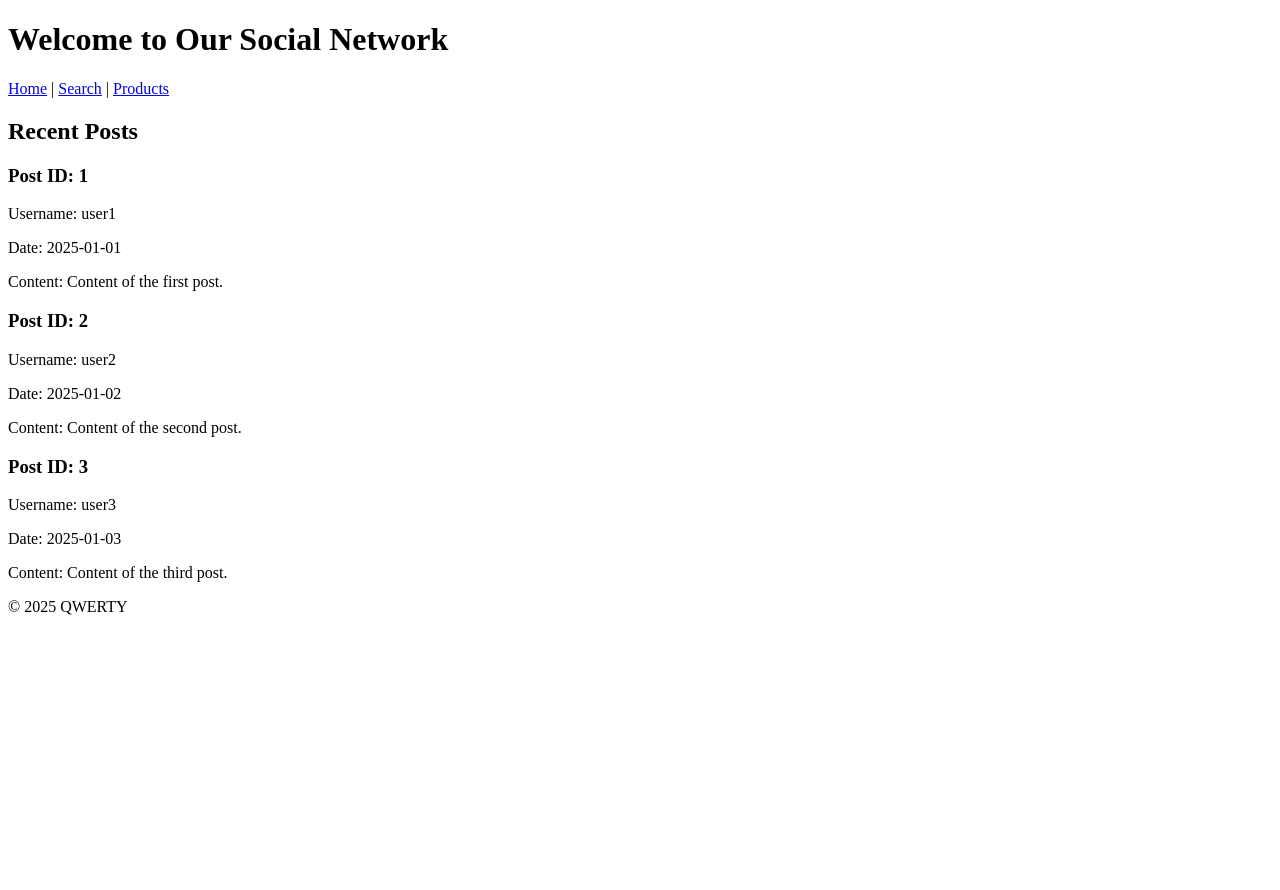
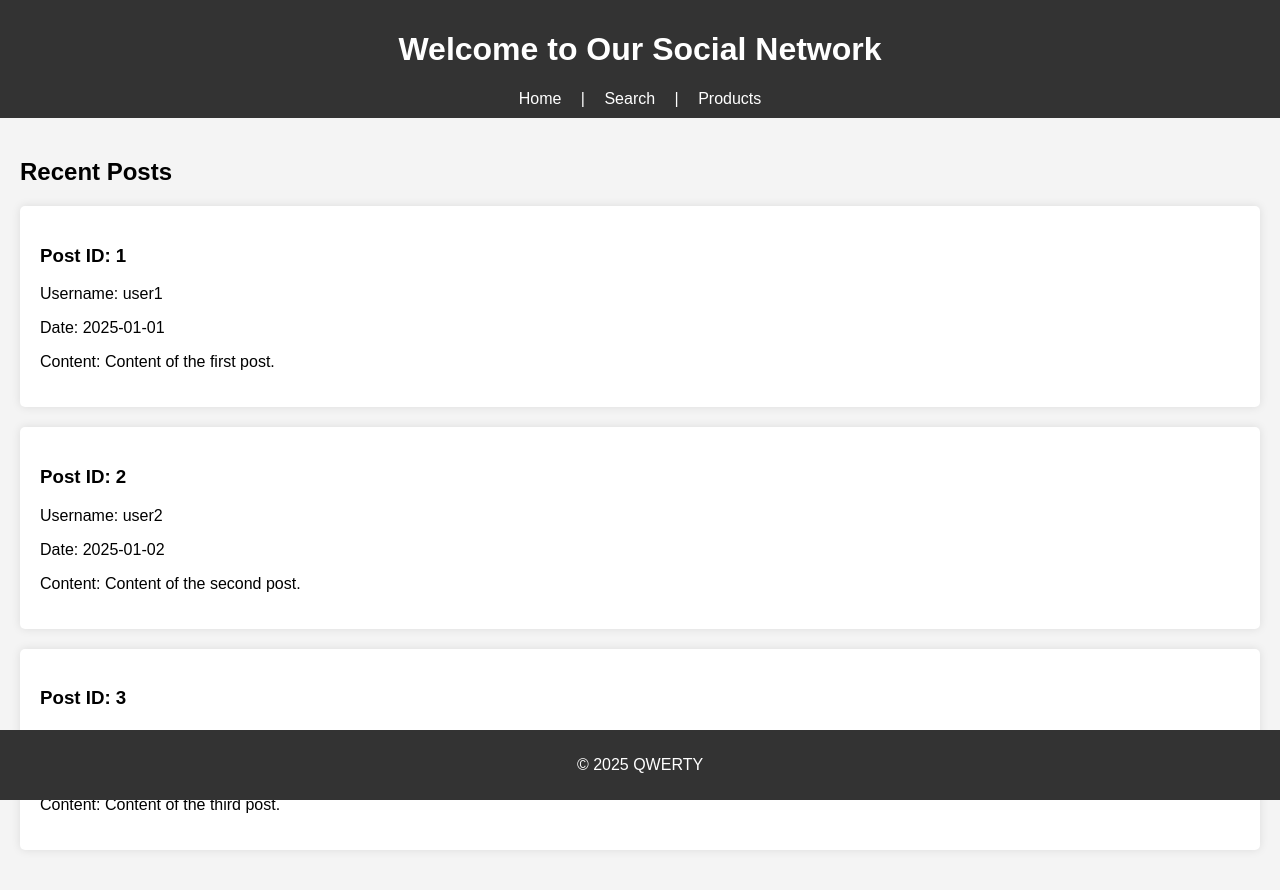
Before and after one commit to DanyilT/WebDev-Project, a PHP site: page / in a window 1280 px wide. Before the commit the page ends 615 px from the top, so only its background shows below. Run offline with PHP 8.4, Linux system fonts and the light colour scheme.

Commit message:
Modularize header and footer into separate files
Moved the header and footer HTML into reusable `header.html` and `footer.html` files for better modularity. Updated `index.php` to include these files and added a new `styles.css` file for consistent styling.

```diff
--- /dev/null
+++ b/footer.html
@@ -0,0 +1,3 @@
+<footer>
+    <p>&copy; 2025 QWERTY</p>
+</footer>
--- /dev/null
+++ b/header.html
@@ -0,0 +1,17 @@
+<!DOCTYPE html>
+<html lang="en">
+<head>
+    <meta charset="UTF-8">
+    <meta name="viewport" content="width=device-width, initial-scale=1.0">
+    <title>WebDev Project</title>
+    <link rel="stylesheet" href="styles.css">
+</head>
+<body>
+<header>
+    <h1>Welcome to Our Social Network</h1>
+    <nav>
+        <a href="index.php">Home</a> |
+        <a href="search.php">Search</a> |
+        <a href="products.php">Products</a>
+    </nav>
+</header>
--- a/index.php
+++ b/index.php
@@ -13,14 +13,9 @@ $posts = [
     <title>Social Network (QWERTY) - Home</title>
 </head>
 <body>
-    <header>
-        <h1>Welcome to Our Social Network</h1>
-        <nav>
-            <a href="index.php">Home</a> |
-            <a href="search.php">Search</a> |
-            <a href="products.php">Products</a>
-        </nav>
-    </header>
+
+    <?php include 'header.html'; ?>
+    <?php //require 'header.html'; ?>
 
     <main>
         <section>
@@ -38,8 +33,6 @@ $posts = [
         </section>
     </main>
 
-    <footer>
-        <p>&copy; 2025 QWERTY</p>
-    </footer>
+    <?php include 'footer.html'; ?>
 </body>
 </html>
--- /dev/null
+++ b/styles.css
@@ -0,0 +1,45 @@
+body {
+    font-family: Arial, sans-serif;
+    margin: 0;
+    padding: 0;
+    background-color: #f4f4f4;
+}
+
+header {
+    background-color: #333;
+    color: #fff;
+    padding: 10px 0;
+    text-align: center;
+}
+
+header nav a {
+    color: #fff;
+    margin: 0 15px;
+    text-decoration: none;
+}
+
+header nav a:hover {
+    text-decoration: underline;
+}
+
+main {
+    padding: 20px;
+}
+
+footer {
+    background-color: #333;
+    color: #fff;
+    text-align: center;
+    padding: 10px 0;
+    position: fixed;
+    bottom: 0;
+    width: 100%;
+}
+
+article {
+    background-color: #fff;
+    margin: 20px 0;
+    padding: 20px;
+    border-radius: 5px;
+    box-shadow: 0 0 10px rgba(0, 0, 0, 0.1);
+}
```
